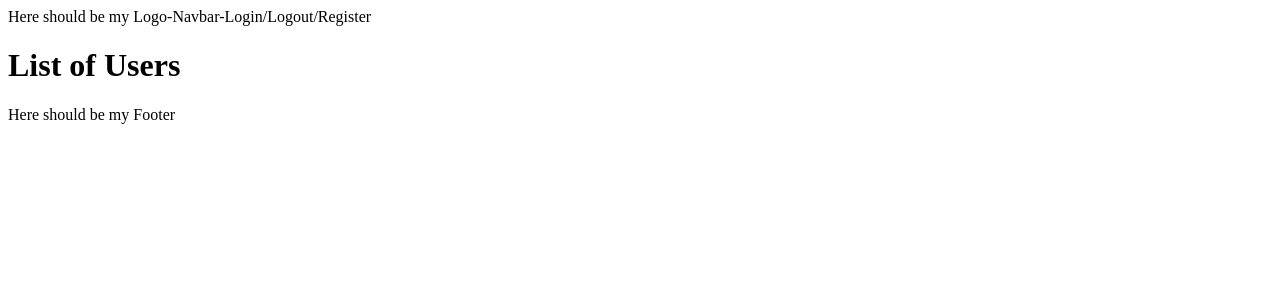
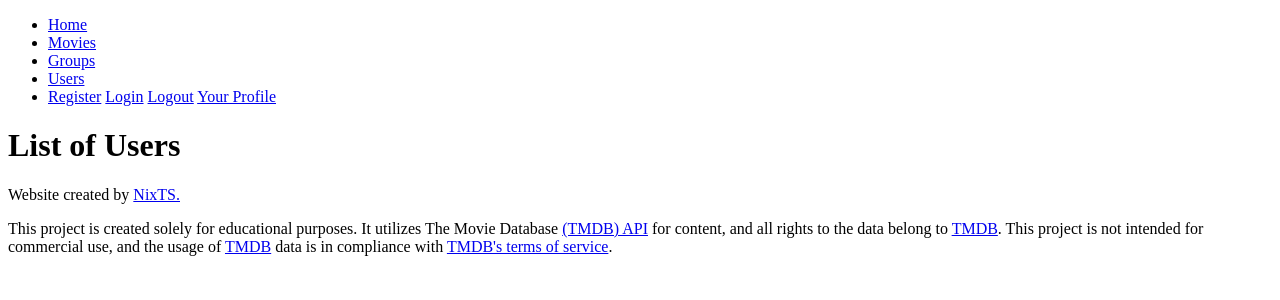
Before and after one commit to NixTS/movie-reviews-with-friends, a Django app: page /users/all_users/ in a window 1280 px wide. Shown: the top 300 px of the page. Run offline with Django 4.2, Linux system fonts and the light colour scheme.

Commit message:
Add nav and footer content with TOS info

```diff
--- a/templates/base.html
+++ b/templates/base.html
@@ -9,7 +9,20 @@
 
 <body>
     <header>
-        Here should be my Logo-Navbar-Login/Logout/Register
+        <nav>
+            <ul>
+                <li><a href="{% url 'index' %}">Home</a></li>
+                <li><a href="{% url 'movies' %}">Movies</a></li>
+                <li><a href="{% url 'list_of_groups' %}">Groups</a></li>
+                <li><a href="{% url 'list_of_users' %}">Users</a></li>
+                <li>
+                    <a href="{% url 'user_profile' %}">Register</a>
+                    <a href="{% url 'user_profile' %}">Login</a>
+                    <a href="{% url 'user_profile' %}">Logout</a>
+                    <a href="{% url 'user_profile' %}">Your Profile</a>
+                </li>
+            </ul>
+        </nav>
     </header>
 
     <main>
@@ -19,7 +32,13 @@
     </main>
 
     <footer>
-        Here should be my Footer
+        <p>Website created by <a href="https://github.com/NixTS">NixTS.</a></p>
+        <p>{% block copyright %}This project is created solely for educational purposes. It utilizes The Movie Database
+            <a href="https://developer.themoviedb.org/docs/getting-started">(TMDB) API</a> for content, and all rights
+            to the data belong to <a href="https://www.themoviedb.org/">TMDB</a>. This project is not intended for
+            commercial use, and the usage of <a href="https://www.themoviedb.org/">TMDB</a> data is in compliance with
+            <a href="https://www.themoviedb.org/api-terms-of-use">TMDB's terms of service</a>.{% endblock copyright %}
+        </p>
     </footer>
 </body>
 
```
